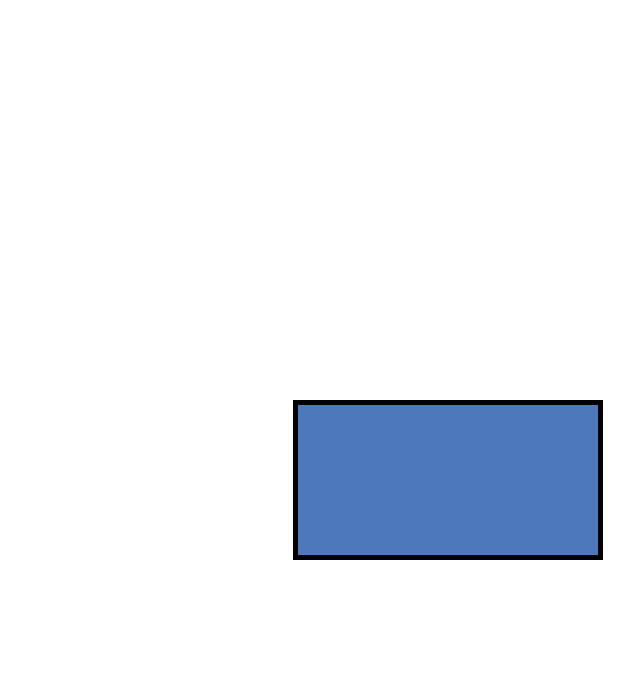
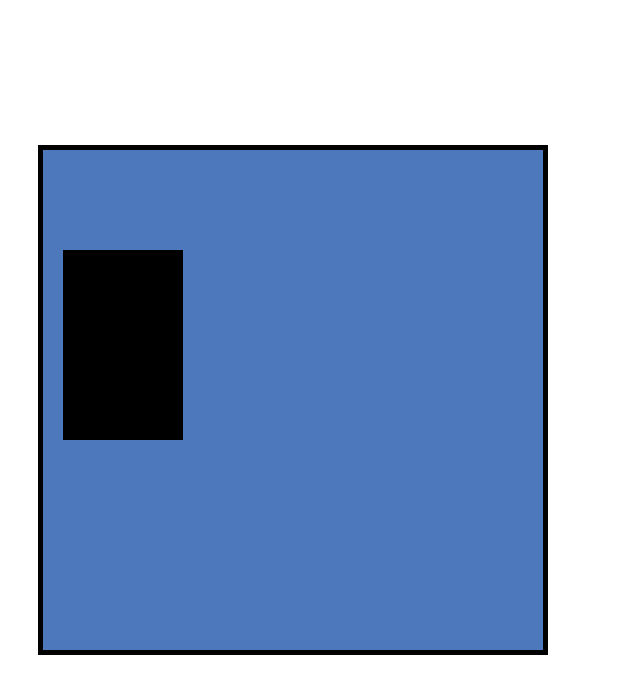
Before and after one commit to pythonhack76/Game2D, a plain HTML site: page index.html in a window 1280 px wide. Shown: the whole page, without its empty margins (347-987 px from the left). Drawn offline with Linux system fonts and the light colour scheme.

Commit message:
update keyboard

```diff
--- a/index.html
+++ b/index.html
@@ -5,9 +5,12 @@
     <meta http-equiv="X-UA-Compatible" content="IE=edge">
     <meta name="viewport" content="width=device-width, initial-scale=1.0">
     <title>Game 2D</title>
-    <link rel="stylesheet" href="style.css" />
+    <link rel="stylesheet" href="./style.css" />
 </head>
 <body>
     <canvas id="canvas1"></canvas>
+
+
+    <script src="script.js"></script>
 </body>
 </html>
--- a/script.js
+++ b/script.js
@@ -6,7 +6,16 @@ window.addEventListener('load', function() {
     canvas.height = 500;
 
     class InputHandler {
+        constructor(game){
+            this.game = game;
+            window.addEventListener('keydown', function(e){
+                if(e.key === 'ArrowUp'){
+                    this.game.keys.push(e.key);
 
+                }
+                        console.log(e.key);
+            });
+        }
     }
 
     class Projectile {
@@ -19,6 +28,21 @@ window.addEventListener('load', function() {
 
     class Player {
 
+        constructor(game) {
+            this.game = game;
+            this.width = 120;
+            this.height = 190;
+            this.x = 20;
+            this.y = 100;
+            this.speedY = 0;
+        }
+
+        update() {
+                this.y += this.speedY;
+        }
+        draw(context) {
+                    context.fillRect(this.x, this.y, this.width, this.height);
+        }
 
     }
 
@@ -42,7 +66,31 @@ class UI {
 }
 
 class Game {
+    constructor(width, height){
+        this.width = width;
+        this.height = height;
+        this.player = new Player(this);
+        this.input = new InputHandler(this);
+        this.keys = [];
+    }
+    update() {
+        this.player.update();
+    }
+    draw(context){
+        this.player.draw(context);
+    }
 
 }
 
-})
+const game = new Game(canvas.width, canvas.height);
+//animation loop
+function animate(){
+    ctx.clearRect(0,0, canvas.width, canvas.height);
+    game.update();
+    game.draw(ctx);
+    requestAnimationFrame(animate);
+}
+
+animate();
+
+});
--- a/style.css
+++ b/style.css
@@ -10,6 +10,7 @@
     position: absolute;
     top: 50%;
     left: 50%;
+    transform: translate(-50%, -50%);
     background: #4d79bc;
     max-width: 100%;
     max-height: 100%;
```
Also changed, not shown: gears.png (added), layer1.png (added), player.png (added), projectile.png (added).
